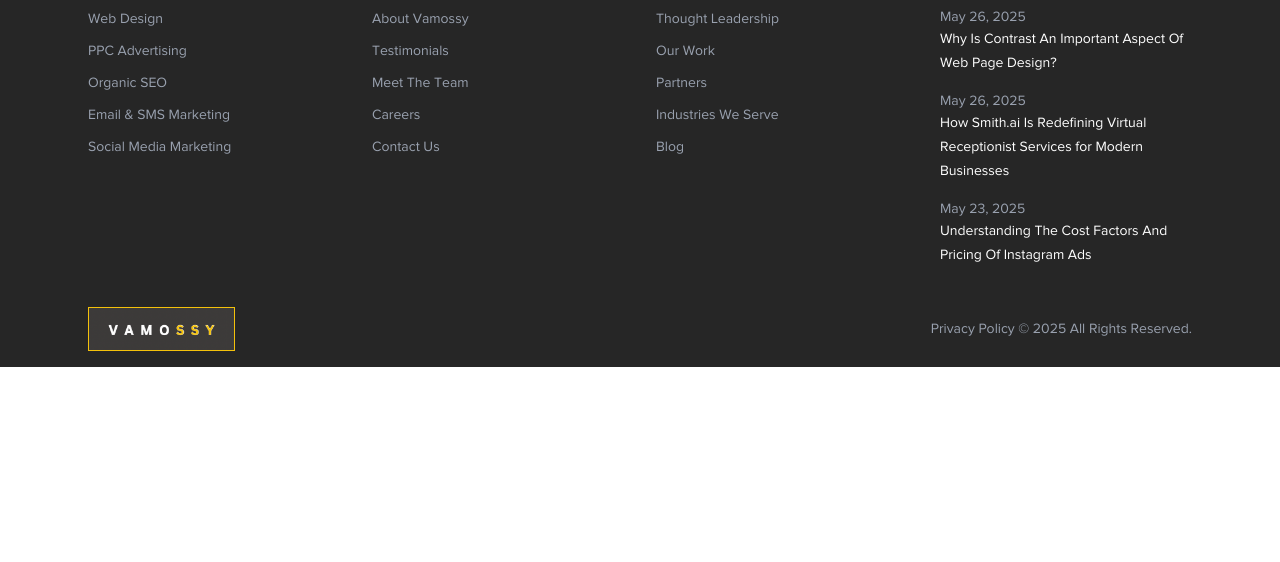
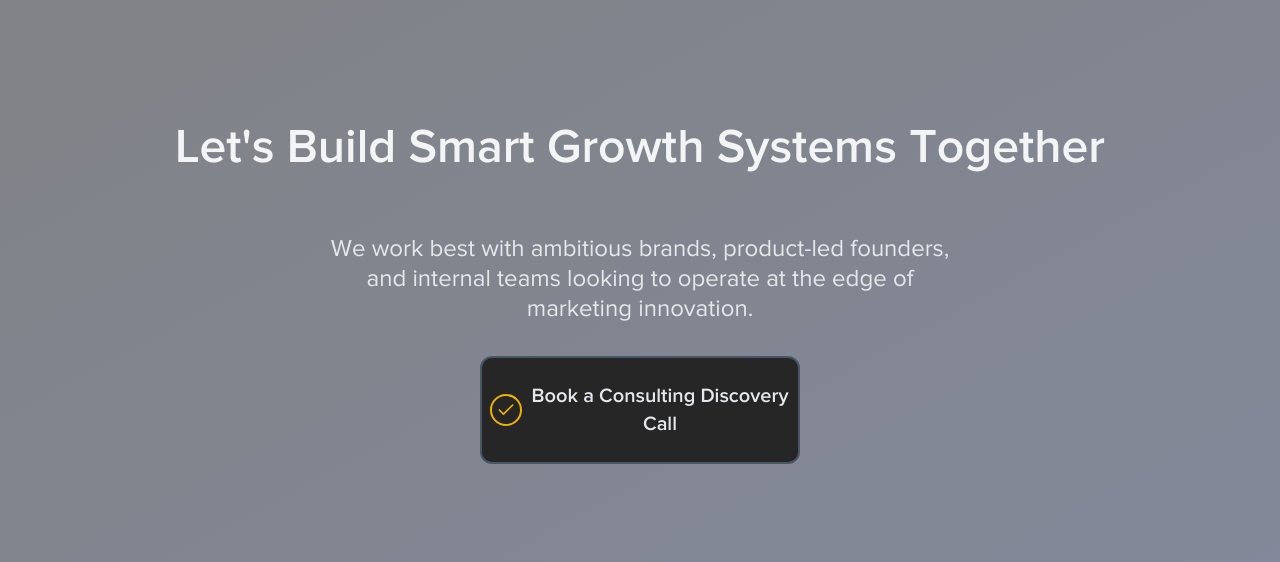
Before and after one commit to judeandy1999/vamossy.com, a Next.js app: page /consulting in a window 1280 px wide. Shown: the part 3399-3961 px from the top of the page. Before the commit the page ends 3766 px from the top, so only its background shows below. Built offline with nearby package versions, Linux system fonts and the light colour scheme; no server answers.

Commit message:
feat: add LetsBuild component for consulting discovery calls

```diff
--- /dev/null
+++ b/components/consulting/lets-build.jsx
@@ -0,0 +1,55 @@
+'use client';
+import Title from '@/components/ui/title';
+import Container from '@/components/ui/container';
+import HeroButton from "@/components/ui/hero-button";
+import HubSpotCalendar from "@/components/ui/hubspot-calendar";
+import { useState } from 'react';
+import { Check } from 'lucide-react';
+
+export default function LetsBuild() {
+    const [showCalendar, setShowCalendar] = useState(false);
+
+    const handleBookNowClick = (e) => {
+        e.preventDefault();
+        setShowCalendar(true);
+    };
+
+    const handleCloseCalendar = () => {
+        setShowCalendar(false);
+    };
+
+    return (
+        <Container variant="transparent-gradient">
+            <div className="flex justify-center items-center min-h-[70vh]">
+                <div className="w-full">
+                    <div className="rounded-3xlm px-6 py-12 md:px-16 flex flex-col items-center gap-8">
+                        <Title
+                            variant="h2"
+                            title="Let's Build Smart Growth Systems Together"
+                            className="mb-2 text-center"
+                        />
+                        <Title
+                            title="We work best with ambitious brands, product-led founders, and internal teams looking to operate at the edge of marketing innovation."
+                            className="text-lg md:text-xl text-gray-200 text-center mb-4 font-normal"
+                            variant="h4"
+                        />
+                        <div className="w-full flex justify-center">
+                            <HeroButton
+                                onClick={handleBookNowClick}
+                                icon={Check}
+                                delay={0.2}
+                                className="w-full max-w-xs"
+                            >
+                                Book a Consulting Discovery Call
+                            </HeroButton>
+                        </div>
+                    </div>
+                </div>
+            </div>
+            <HubSpotCalendar
+                isOpen={showCalendar}
+                onClose={handleCloseCalendar}
+            />
+        </Container>
+    );
+}
```
